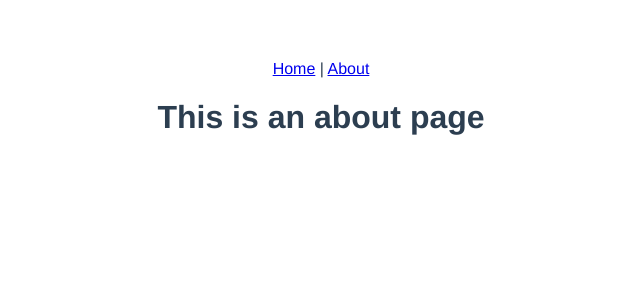
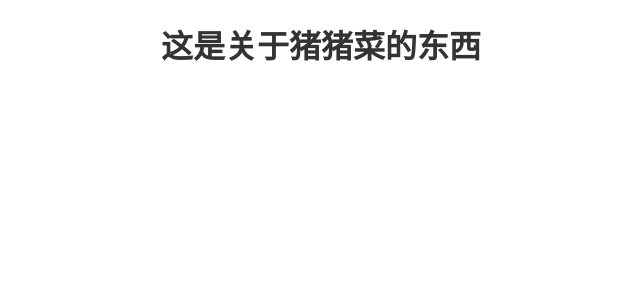
Before and after one commit to fasign/home, a Vue app: page /about in a window 1280 px wide. Shown: the top 300 px of the page, without its empty margins (319-959 px from the left). Built offline with nearby package versions, Linux system fonts and the light colour scheme.

Commit message:
update 猪猪菜

```diff
--- a/src/App.vue
+++ b/src/App.vue
@@ -1,8 +1,7 @@
 <template>
   <div id="app">
     <div id="nav">
-      <router-link to="/">Home</router-link> |
-      <router-link to="/about">About</router-link>
+      <router-link to="/"></router-link>
     </div>
     <router-view/>
   </div>
@@ -14,6 +13,5 @@
   -webkit-font-smoothing antialiased
   -moz-osx-font-smoothing grayscale
   text-align center
-  color #2c3e50
-  margin-top 60px
+  color #333
 </style>
--- a/src/components/HelloWorld.vue
+++ b/src/components/HelloWorld.vue
@@ -1,6 +1,5 @@
 <template>
   <div class="hello">
-     {{ (function(){debugger;})() || openTest}}
   </div>
 </template>
 
--- a/src/router/index.js
+++ b/src/router/index.js
@@ -3,10 +3,15 @@ import VueRouter from 'vue-router'
 import Home from '../views/Home.vue'
 
 Vue.use(VueRouter)
-console.log(process.env.BASE_URL)
+console.log('process.env.BASE_URL', process.env.BASE_URL)
 const routes = [
   {
     path: '/',
+    name: 'home',
+    component: Home
+  },
+  {
+    path: '/home',
     name: 'home',
     component: Home
   },
--- a/src/views/404.vue
+++ b/src/views/404.vue
@@ -1,3 +1,10 @@
-<template functional>
-  <div>404 not found</div>
+<template>
+  <div>
+    <p>
+      糟糕，你的猪猪菜走丢了
+    </p>
+    <p style="color: #666" @click="$router.push('/home')">
+      快点回到猪猪菜的家
+    </p>
+    </div>
 </template>
--- a/src/views/About.vue
+++ b/src/views/About.vue
@@ -1,5 +1,5 @@
 <template>
   <div class="about">
-    <h1>This is an about page</h1>
+    <h1>这是关于猪猪菜的东西</h1>
   </div>
 </template>
--- a/src/views/Home.vue
+++ b/src/views/Home.vue
@@ -1,18 +1,13 @@
 <template>
   <div class="home">
-    home page
-    <HelloWorld msg="Welcome to Your Vue.js App"/>
+    这里是猪猪菜的猪窝
   </div>
 </template>
 
 <script>
 // @ is an alias to /src
-import HelloWorld from '@/components/HelloWorld.vue'
 
 export default {
-  name: 'home',
-  components: {
-    HelloWorld
-  }
+  name: 'home'
 }
 </script>
--- /dev/null
+++ b/vue.config.js
@@ -0,0 +1,3 @@
+module.exports = {
+  publicPath: './'
+}
```
